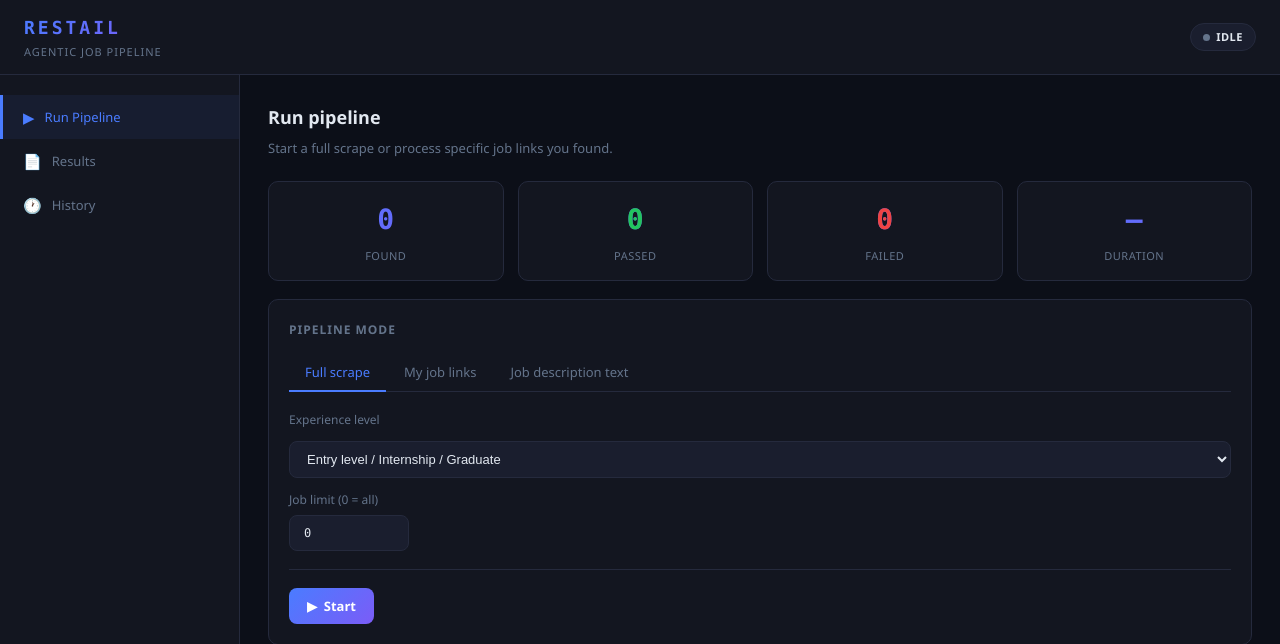
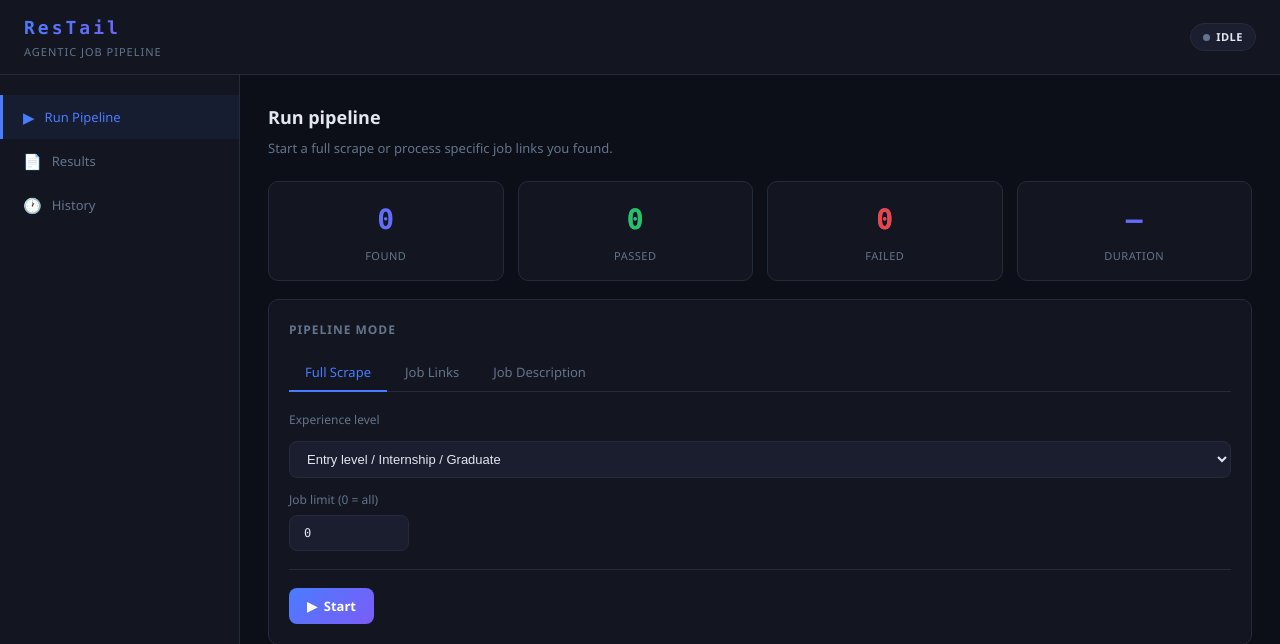
Before and after one commit to Hamju1999/AIResumeTailor, a Flask app: template templates/index.html in a window 1280 px wide. Shown: the top 644 px of the page. Run offline with Flask 3, Linux system fonts and the light colour scheme; the template is opened without the code that fills it, so the values that code supplies are empty.

Commit message:
Update index.html

```diff
--- a/templates/index.html
+++ b/templates/index.html
@@ -5,7 +5,7 @@
 <meta name="viewport" content="width=device-width, initial-scale=1.0">
 <title>ResTail</title>
 <style>
-  /* ── Variables ─────────────────────────────────────────────────── */
+  /* Variables */
   :root {
     --bg:        #0C0F18;
     --surface:   #131620;
@@ -26,7 +26,7 @@
     --sans:      'DM Sans', 'Segoe UI', system-ui, sans-serif;
   }
 
-  /* ── Reset ─────────────────────────────────────────────────────── */
+  /* Reset */
   *, *::before, *::after { box-sizing: border-box; margin: 0; padding: 0; }
   html { scroll-behavior: smooth; }
   body {
@@ -40,7 +40,7 @@
   a { color: var(--accent); text-decoration: none; }
   a:hover { text-decoration: underline; }
 
-  /* ── Layout ─────────────────────────────────────────────────────── */
+  /* Layout */
   .layout {
     display: grid;
     grid-template-columns: 240px 1fr;
@@ -136,7 +136,7 @@
     padding: 28px;
   }
 
-  /* ── Panels ─────────────────────────────────────────────────────── */
+  /* Panels */
   .panel { display: none; }
   .panel.active { display: block; }
 
@@ -152,7 +152,7 @@
     font-size: 13px;
   }
 
-  /* ── Cards ──────────────────────────────────────────────────────── */
+  /* Cards */
   .card {
     background: var(--surface);
     border: 1px solid var(--border);
@@ -169,7 +169,7 @@
     margin-bottom: 14px;
   }
 
-  /* ── Stat row ───────────────────────────────────────────────────── */
+  /* Stat row */
   .stats {
     display: grid;
     grid-template-columns: repeat(4, 1fr);
@@ -194,7 +194,7 @@
   }
   .stat-label { font-size: 11px; color: var(--muted); margin-top: 4px; text-transform: uppercase; letter-spacing: .5px; }
 
-  /* ── Buttons ─────────────────────────────────────────────────────── */
+  /* Buttons */
   .btn {
     display: inline-flex;
     align-items: center;
@@ -223,7 +223,7 @@
   .btn-sm { padding: 5px 12px; font-size: 12px; }
   .btn-danger { background: rgba(239,68,68,.15); color: var(--danger); border: 1px solid rgba(239,68,68,.3); }
 
-  /* ── Inputs ──────────────────────────────────────────────────────── */
+  /* Inputs */
   textarea, input[type=text], input[type=number] {
     width: 100%;
     background: var(--surface2);
@@ -248,7 +248,7 @@
     margin-bottom: 12px;
   }
 
-  /* ── Log terminal ────────────────────────────────────────────────── */
+  /* Log terminal */
   .log-box {
     background: #08090F;
     border: 1px solid var(--border);
@@ -268,7 +268,7 @@
   .log-level.ERROR   { color: var(--log-error); }
   .log-msg  { color: #94A3B8; word-break: break-word; }
 
-  /* ── Results table ───────────────────────────────────────────────── */
+  /* Results table */
   .results-table {
     width: 100%;
     border-collapse: collapse;
@@ -304,7 +304,7 @@
   .badge-failed { background: rgba(239,68,68,.15); color: var(--danger); }
   .badge-board  { background: var(--surface2); color: var(--muted); border: 1px solid var(--border); }
 
-  /* ── URL pill list ───────────────────────────────────────────────── */
+  /* URL pill list */
   .url-list { display: flex; flex-direction: column; gap: 6px; margin-bottom: 12px; min-height: 20px; }
   .url-pill {
     display: flex;
@@ -330,13 +330,13 @@
   }
   .url-pill .remove:hover { color: var(--danger); }
 
-  /* ── Progress bar ────────────────────────────────────────────────── */
+  /* Progress bar */
   .progress-wrap { background: var(--surface2); border-radius: 4px; height: 4px; margin: 14px 0; overflow: hidden; }
   .progress-bar  { height: 100%; background: linear-gradient(90deg, var(--accent), var(--accent2)); width: 0; transition: width .4s; border-radius: 4px; }
   .progress-bar.indeterminate { width: 40%; animation: slide 1.4s ease-in-out infinite; }
   @keyframes slide { 0% { transform: translateX(-100%); } 100% { transform: translateX(300%); } }
 
-  /* ── Tabs ────────────────────────────────────────────────────────── */
+  /* Tabs */
   .tabs { display: flex; gap: 2px; border-bottom: 1px solid var(--border); margin-bottom: 18px; }
   .tab {
     padding: 8px 16px;
@@ -351,7 +351,7 @@
   .tab:hover { color: var(--text); }
   .tab.active { color: var(--accent); border-bottom-color: var(--accent); }
 
-  /* ── History list ────────────────────────────────────────────────── */
+  /* History list */
   .history-item {
     display: flex;
     align-items: center;
@@ -364,11 +364,11 @@
   .history-item:last-child { border-bottom: none; }
   .history-meta { font-size: 11px; color: var(--muted); margin-top: 3px; }
 
-  /* ── Empty state ─────────────────────────────────────────────────── */
+  /* Empty state */
   .empty { text-align: center; padding: 48px; color: var(--muted); }
   .empty-icon { font-size: 36px; margin-bottom: 12px; }
 
-  /* ── Divider ─────────────────────────────────────────────────────── */
+  /* Divider */
   .divider { border: none; border-top: 1px solid var(--border); margin: 18px 0; }
   .flex { display: flex; }
   .gap-2 { gap: 8px; }
@@ -383,10 +383,10 @@
 
 <div class="layout">
 
-  <!-- ── Header ─────────────────────────────────────────────────────── -->
+  <!-- Header -->
   <header>
     <div>
-      <div class="logo">RESTAIL</div>
+      <div class="logo">ResTail</div>
       <div class="logo-sub">Agentic Job Pipeline</div>
     </div>
     <div class="header-right">
@@ -397,7 +397,7 @@
     </div>
   </header>
 
-  <!-- ── Sidebar ────────────────────────────────────────────────────── -->
+  <!-- Sidebar -->
   <nav>
     <div class="nav-item active" data-panel="run">
       <span class="nav-icon">▶</span> Run Pipeline
@@ -410,10 +410,10 @@
     </div>
   </nav>
 
-  <!-- ── Main ───────────────────────────────────────────────────────── -->
+  <!-- Main -->
   <main>
 
-    <!-- ═══ RUN PANEL ═══════════════════════════════════════════════ -->
+    <!-- RUN PANEL -->
     <div class="panel active" id="panel-run">
 
       <div class="section-title">Run pipeline</div>
@@ -435,9 +435,9 @@
       <div class="card">
         <div class="card-title">Pipeline mode</div>
         <div class="tabs">
-          <div class="tab active" data-tab="scrape">Full scrape</div>
-          <div class="tab" data-tab="custom">My job links</div>
-          <div class="tab" data-tab="paste">Job description text</div>
+          <div class="tab active" data-tab="scrape">Full Scrape</div>
+          <div class="tab" data-tab="custom">Job Links</div>
+          <div class="tab" data-tab="paste">Job Description</div>
         </div>
 
         <!-- Full scrape tab -->
@@ -499,7 +499,7 @@
     </div><!-- /panel-run -->
 
 
-    <!-- ═══ RESULTS PANEL ════════════════════════════════════════════ -->
+    <!-- RESULTS PANEL -->
     <div class="panel" id="panel-results">
 
       <div class="section-title">Results</div>
@@ -551,7 +551,7 @@
     </div><!-- /panel-results -->
 
 
-    <!-- ═══ HISTORY PANEL ════════════════════════════════════════════ -->
+    <!-- HISTORY PANEL -->
     <div class="panel" id="panel-history">
 
       <div class="section-title">Run history</div>
@@ -568,7 +568,7 @@
 
 
 <script>
-// ── State ─────────────────────────────────────────────────────────────────
+// State
 let currentMode   = 'scrape';
 let customUrls    = [];
 let currentRunId  = null;
@@ -576,7 +576,7 @@ let sseSource     = null;
 let runStartTime  = null;
 let timerInterval = null;
 
-// ── Nav & tabs ─────────────────────────────────────────────────────────────
+// Nav & tabs
 document.querySelectorAll('.nav-item').forEach(item => {
   item.addEventListener('click', () => {
     document.querySelectorAll('.nav-item').forEach(n => n.classList.remove('active'));
@@ -598,7 +598,7 @@ document.querySelectorAll('.tab').forEach(tab => {
   });
 });
 
-// ── Custom URLs ────────────────────────────────────────────────────────────
+// Custom URLs
 const urlInput = document.getElementById('urlInput');
 urlInput.addEventListener('keydown', e => { if (e.key === 'Enter') addUrl(); });
 
@@ -628,7 +628,7 @@ function renderUrls() {
     </div>`).join('');
 }
 
-// ── Run ────────────────────────────────────────────────────────────────────
+// Run
 async function startRun() {
   if (currentMode === 'custom' && customUrls.length === 0) {
     alert('Add at least one job URL first.');
@@ -736,7 +736,7 @@ async function fetchState() {
   return r.json();
 }
 
-// ── Status UI ──────────────────────────────────────────────────────────────
+// Status UI
 function updateStatusUI(status) {
   const dot   = document.getElementById('statusDot');
   const label = document.getElementById('statusText');
@@ -751,7 +751,7 @@ function updateStats(state) {
   currentRunId = state.run_id;
 }
 
-// ── Results panel ──────────────────────────────────────────────────────────
+// Results panel
 function updateResultsPanel(state) {
   currentRunId = state.run_id;
 
@@ -805,7 +805,7 @@ function downloadFile(type) {
   window.location.href = `/api/download/${currentRunId}/${type}`;
 }
 
-// ── History ────────────────────────────────────────────────────────────────
+// History
 async function loadHistory() {
   const card = document.getElementById('historyCard');
   card.innerHTML = '<div class="empty text-muted text-sm" style="padding:20px">Loading…</div>';
@@ -831,12 +831,12 @@ async function loadHistory() {
   }).join('');
 }
 
-// ── Utilities ──────────────────────────────────────────────────────────────
+// Utilities
 function escHtml(s) {
   return String(s ?? '').replace(/&/g,'&amp;').replace(/</g,'&lt;').replace(/>/g,'&gt;').replace(/"/g,'&quot;');
 }
 
-// ── ATS Scanner ───────────────────────────────────────────────────────────────
+// ATS Scanner
 async function scanATS(runId, jobId, btn) {
   btn.textContent = '…';
   btn.disabled = true;
@@ -871,7 +871,7 @@ async function scanATS(runId, jobId, btn) {
   }
 }
 
-// ── Init ───────────────────────────────────────────────────────────────────
+// Init
 (async () => {
   const state = await fetchState();
   updateStatusUI(state.status);
```
